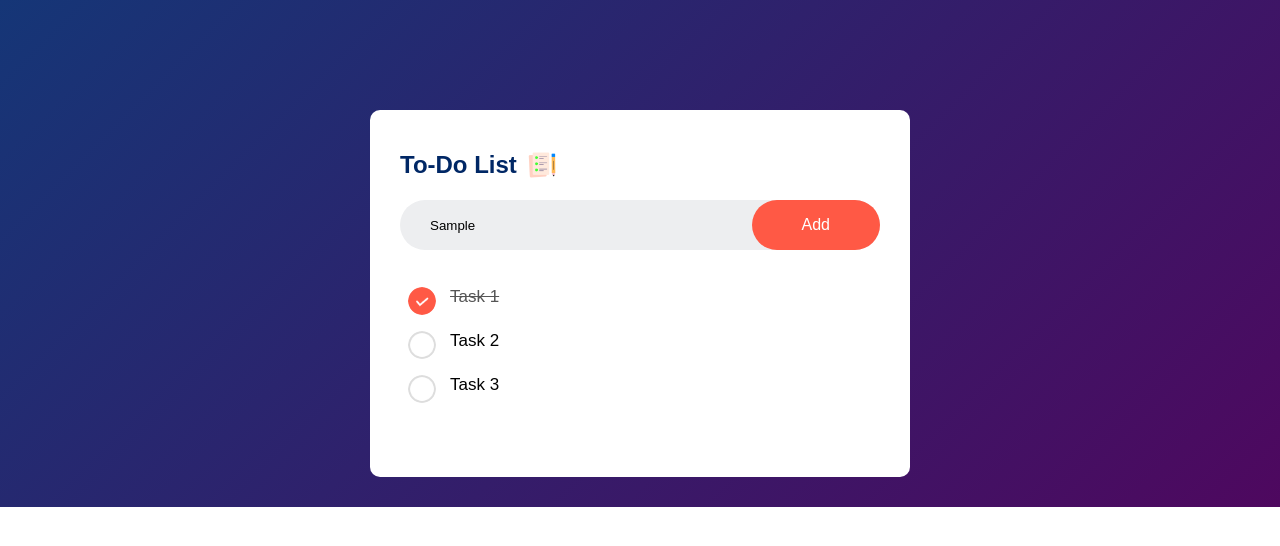
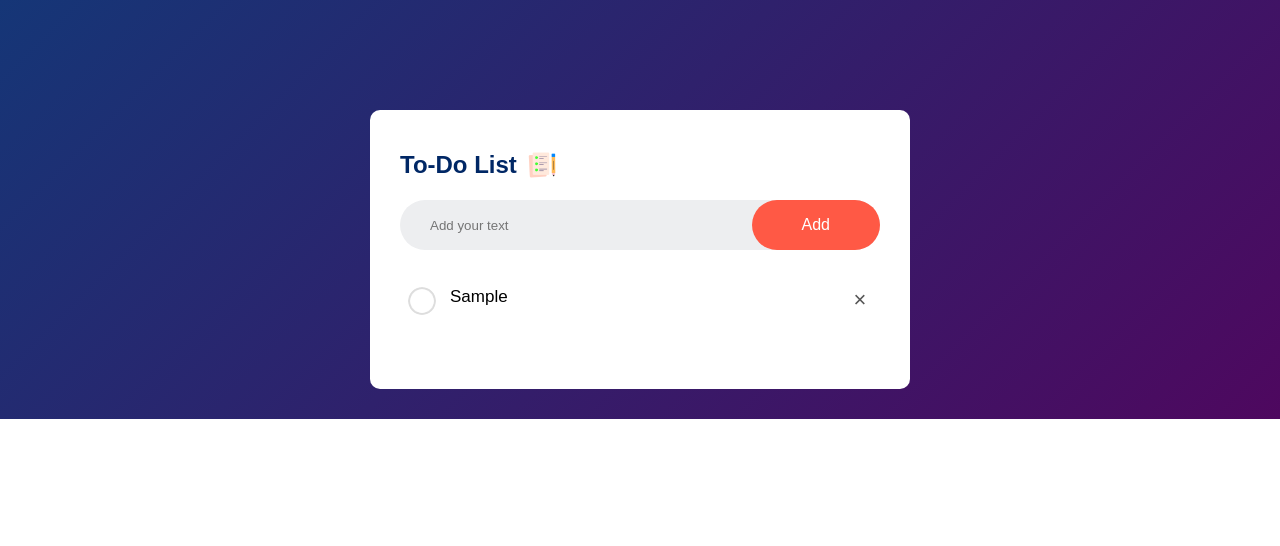
Before and after one commit to ahkamulbd/greatStackJsToDoList, a plain HTML site: page index.html in a window 1280 px wide. Both pictures are taken after typing "Sample" into the empty fields and a click on the button "Add". Drawn offline with Linux system fonts and the light colour scheme.

Commit message:
Interactivity with javascript done

```diff
--- a/index.html
+++ b/index.html
@@ -14,15 +14,17 @@
             <h2>To-Do List <img src="images/icon.png"></h2>
             <div class="row">
                 <input type="text" id="input-box" placeholder="Add your text">
-                <button>Add</button>
+                <button onclick="addTask()">Add</button>
             </div>
             <ul id="list-container">
-                <li class="checked">Task 1</li>
+                <!-- <li class="checked">Task 1</li>
                 <li>Task 2</li>
-                <li>Task 3</li>
+                <li>Task 3</li> -->
             </ul>
         </div>
     </div>
+
+    <script src="script.js"></script>
 </body>
 
 </html>
--- /dev/null
+++ b/script.js
@@ -0,0 +1,37 @@
+const inputBox = document.getElementById('input-box');
+const listContainer = document.getElementById('list-container');
+
+function addTask() {
+    // alert('Add Button Clicked');
+    if (inputBox.value === '') {
+        alert('You must write something!!!');
+    }
+    else {
+        let li = document.createElement('li');
+        li.innerHTML = inputBox.value;
+        listContainer.appendChild(li);
+
+        let span = document.createElement('span');
+        span.innerHTML = '\u00d7';
+        li.appendChild(span);
+    }
+    inputBox.value = '';
+    saveData();
+}
+listContainer.addEventListener('click', function (e) {
+    if (e.target.tagName === 'LI') {
+        e.target.classList.toggle('checked');
+        saveData();
+    }
+    else if (e.target.tagName === 'SPAN') {
+        e.target.parentElement.remove();
+        saveData();
+    }
+}, false);
+function saveData() {
+    localStorage.setItem('data', listContainer.innerHTML);
+}
+function showData() {
+    listContainer.innerHTML = localStorage.getItem('data');
+}
+showData();
--- a/style.css
+++ b/style.css
@@ -92,3 +92,20 @@ ul li.checked {
 ul li.checked::before {
     background-image: url(images/checked.png);
 }
+
+ul li span {
+    position: absolute;
+    right: 0;
+    top: 5px;
+    width: 40px;
+    height: 40px;
+    font-size: 22px;
+    color: #555;
+    line-height: 40px;
+    text-align: center;
+    border-radius: 50%;
+}
+
+ul li span:hover {
+    background: #edeef0;
+}
```
Also changed, not shown: index.js (deleted).
